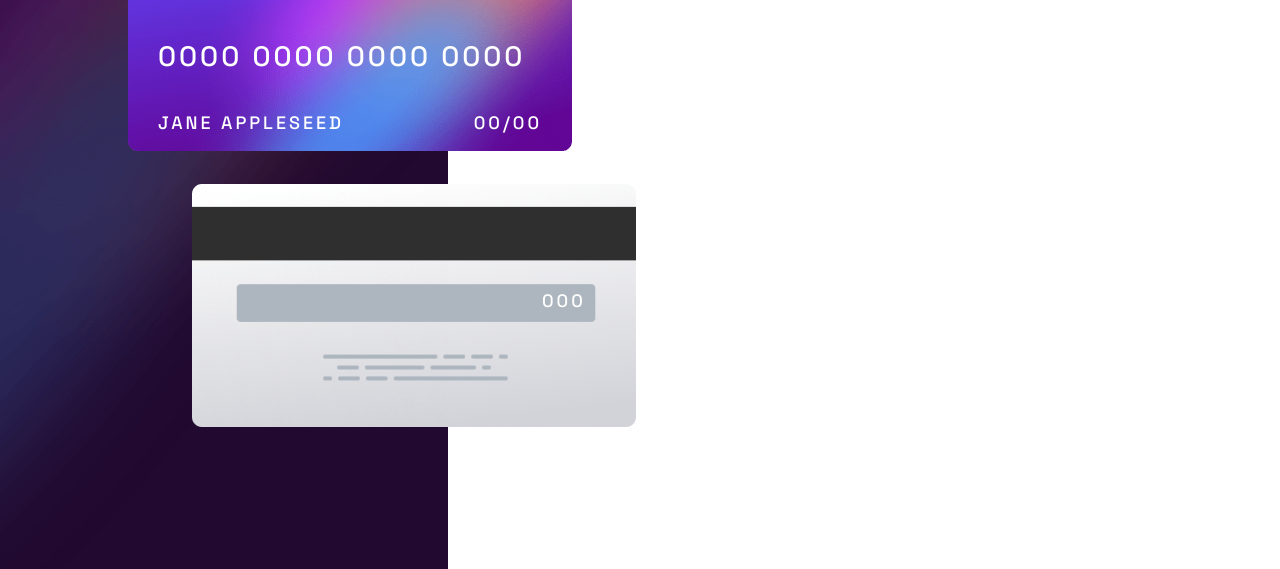
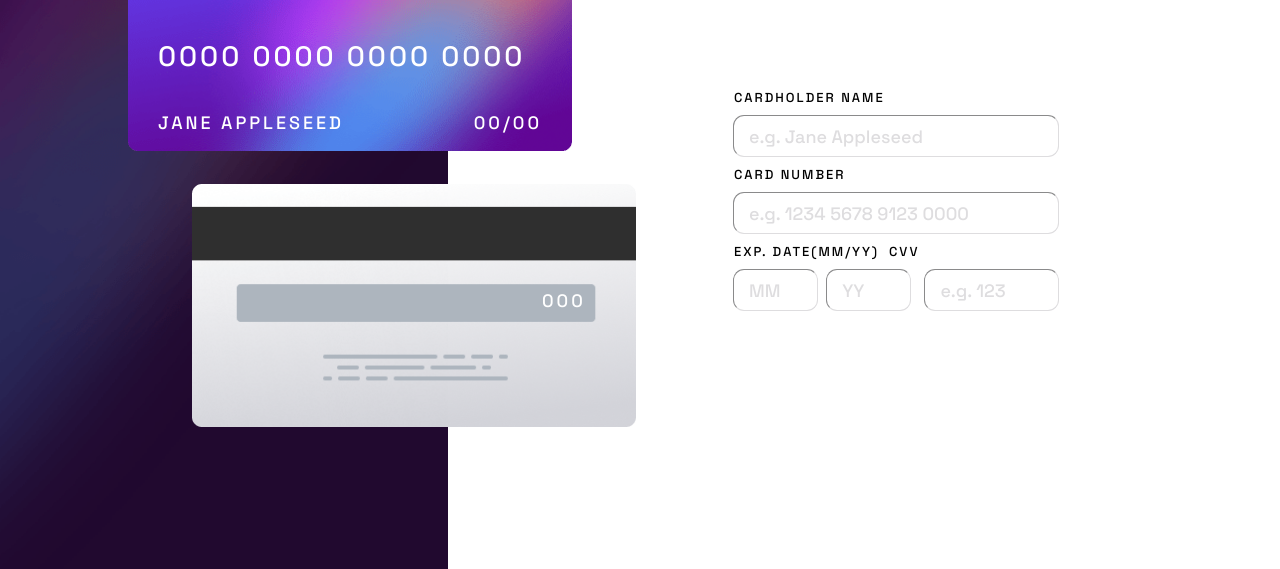
Before and after one commit to jemmycodes/fem-interactive-details, a plain HTML site: page index.html in a window 1280 px wide. Shown: the part 231-800 px from the top of the page. Drawn offline with Linux system fonts and the light colour scheme.

Commit message:
created form element

```diff
--- a/index.html
+++ b/index.html
@@ -36,5 +36,34 @@
         <p class="cvv">000</p>
       </div>
     </section>
+    <section class="form">
+      <form>
+        <label for="name-card">cardholder name</label>
+        <input
+          type="text"
+          name="name-card"
+          id="cardholder__name"
+          placeholder="e.g. Jane Appleseed"
+        />
+        <label for="number-card">card number</label>
+        <input
+          type="number"
+          name="number-card"
+          maxlength="16"
+          placeholder="e.g. 1234 5678 9123 0000"
+          id="card__number"
+        />
+        <label for="month-year"
+          >exp. date(mm/yy)<span class="form-cvv">cvv</span></label
+        >
+        <div class="date">
+          <input type="number" name="month-year" placeholder="MM" id="month" />
+          <label for="month-year"></label
+          ><input type="number" placeholder="YY" name="month-year" id="year" />
+          <label for="cvv"></label
+          ><input type="text" id="cvv" name="cvv" placeholder="e.g. 123" />
+        </div>
+      </form>
+    </section>
   </body>
 </html>
--- a/styles.css
+++ b/styles.css
@@ -18,6 +18,7 @@ body {
   grid-template-rows: 100vh;
   grid-template-columns: 35% 65%;
   max-width: 1440px;
+  position: relative;
 }
 
 section.gradient {
@@ -77,3 +78,88 @@ div div.front__card-content {
   letter-spacing: 3px;
   margin-top: 10.5rem;
 }
+
+section.form {
+  position: absolute;
+  top: 40%;
+  left: 40%;
+  transform: translate(50%);
+  padding-inline: 3rem;
+  width: 30%;
+}
+form {
+  display: flex;
+  flex-direction: column;
+  gap: 1rem;
+  /* position: fixed  ; */
+}
+
+label {
+  text-transform: uppercase;
+  letter-spacing: 2px;
+}
+
+.form__text {
+  text-transform: uppercase;
+}
+
+input {
+  height: 4rem;
+  color: hsl(270, 3%, 87%);
+  border-style: none;
+  font-size: 1.8rem;
+  font-family: "Space Grotesk", sans-serif;
+  border-radius: 1rem;
+  outline-color: hsl(270, 3%, 87%);
+  padding-left: 1.5rem;
+  outline-style: inset;
+  outline-width: 1px;
+}
+
+input:focus,
+input:active {
+  /* outline-style: inset; */
+  outline-color: hsl(270, 3%, 87%);
+  border-style: none;
+}
+
+input[type="number"] {
+  -moz-appearance: textfield;
+}
+
+input::-webkit-outer-spin-button,
+input::-webkit-inner-spin-button {
+  -webkit-appearance: none;
+  margin: 0;
+}
+
+input::placeholder {
+  font-family: "Space Grotesk", sans-serif;
+  font-size: 1.8rem;
+  color: hsl(270, 3%, 87%);
+}
+
+div.date {
+  display: flex;
+  flex-direction: row;
+  gap: 0.5rem;
+}
+
+label {
+  font-weight: 500;
+  font-size: 1.3rem;
+}
+
+#month,
+#year {
+  width: 60%;
+}
+
+#cvv {
+  width: 100%;
+  margin-left: 0.5rem;
+}
+
+.form-cvv {
+  margin: 1rem;
+}
```
